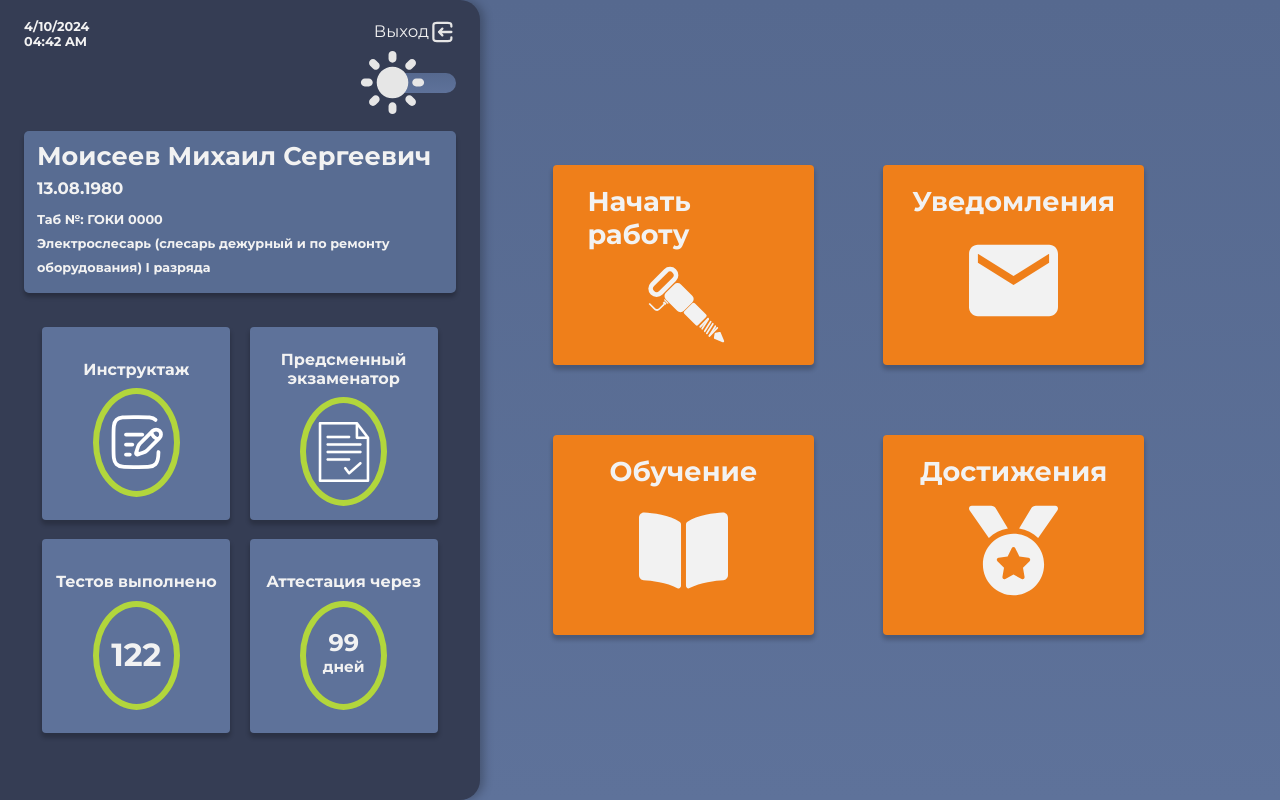
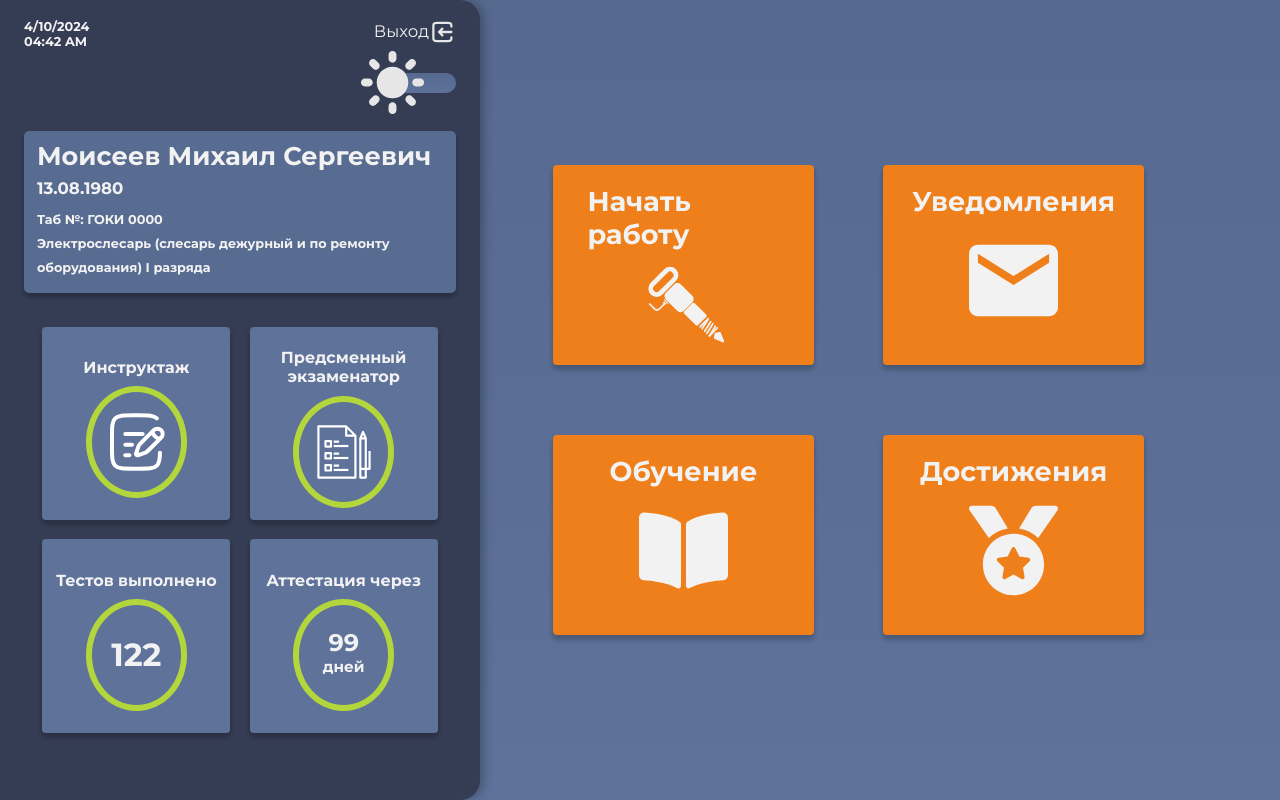
Before and after one commit to evasyukov/learn-acc, a Vue app: page /notifications in a window 1280 px wide. Built offline with nearby package versions, Linux system fonts and the light colour scheme; the HTML template or start-up script is replaced by a standard one.

Commit message:
fix icon and add alt

```diff
--- a/src/components/InfoMenu.vue
+++ b/src/components/InfoMenu.vue
@@ -5,7 +5,7 @@
         <h4>Инструктаж</h4>
       </div>
       <div class="info">
-        <img src="/assets/info-menu/document.svg" alt="" />
+        <img src="/assets/info-menu/document.svg" alt="Инструктаж" />
       </div>
     </div>
     <div class="menu-item">
@@ -13,7 +13,7 @@
         <h4>Предсменный экзаменатор</h4>
       </div>
       <div class="info">
-        <img src="/assets/info-menu/exam.svg" alt="" />
+        <img src="/assets/info-menu/exam.svg" alt="Предсменный экзаменатор" />
       </div>
     </div>
     <div class="menu-item">
@@ -74,8 +74,8 @@ export default {
 .info {
   border: 0.5vw solid rgba(178, 214, 60, 1);
   border-radius: 50%;
-  width: 40%;
-  height: 50%;
+  width: 7vw;
+  height: 12.5vh;
   display: flex;
   align-items: center;
   justify-content: center;
@@ -83,6 +83,11 @@ export default {
   font-size: 45px;
   font-weight: 600;
   line-height: 3vh;
+
+  & img {
+    width: 5vw;
+    height: 9vh;
+  }
 }
 .exam {
   display: flex;
--- a/src/components/MainBlock.vue
+++ b/src/components/MainBlock.vue
@@ -2,19 +2,19 @@
   <div class="menu" :class="{ visible: isVisible }">
     <router-link to="/start-work" class="button" @click="changeVisible()">
       <h1>Начать работу</h1>
-      <img src="/assets/start-work.svg" alt="" />
+      <img src="/assets/start-work.svg" alt="Начать работу" />
     </router-link>
     <router-link to="/notifications" class="button" @click="changeVisible()">
       <h1>Уведомления</h1>
-      <img src="/assets/messange.svg" alt="" />
+      <img src="/assets/messange.svg" alt="Уведомления" />
     </router-link>
     <router-link to="/training" class="button" @click="changeVisible()"
       ><h1>Обучение</h1>
-      <img src="/assets/training.svg" alt=""
+      <img src="/assets/training.svg" alt="Обучение"
     /></router-link>
     <router-link to="/achievements" class="button" @click="changeVisible()"
       ><h1>Достижения</h1>
-      <img src="/assets/achievements.svg" alt=""
+      <img src="/assets/achievements.svg" alt="Достижения"
     /></router-link>
   </div>
   <router-view></router-view>
--- a/src/components/router/StartWork.vue
+++ b/src/components/router/StartWork.vue
@@ -7,8 +7,3 @@ export default {
 
 }
 </script>
-
-
-<style>
-
-</style>
```
Also changed, not shown: src/components/router/Notifications.vue (+5 -5 lines), assets/info-menu/document.svg, assets/info-menu/exam.svg.
